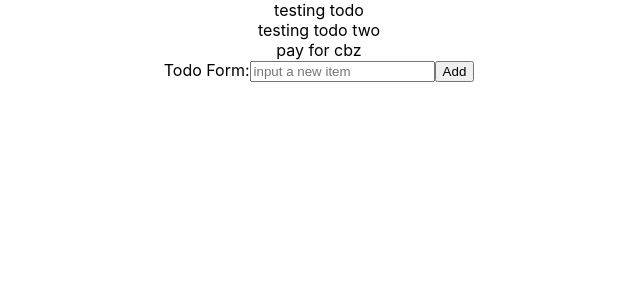
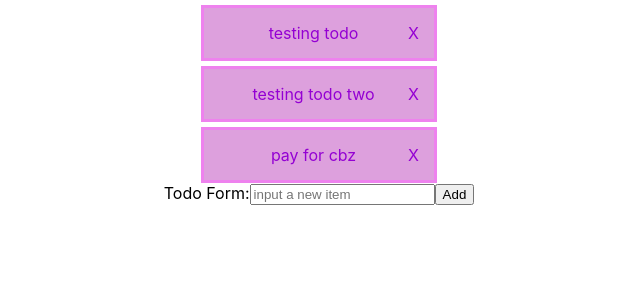
Before and after one commit to OnceRobert/React-Redux-Todo-List-Practice, a React (Create React App) app: page / in a window 1280 px wide. Shown: the top 300 px of the page, without its empty margins (321-961 px from the left). Built offline with nearby package versions, Linux system fonts and the light colour scheme.

Commit message:
[React-Redux Todo-List][Angelo] feat: Implemented removeTodo onclick, and added some css design elements

```diff
--- a/src/App.css
+++ b/src/App.css
@@ -1,5 +1,7 @@
 .App {
   text-align: center;
+  align-items: center;
+
 }
 
 .App-logo {
--- a/src/features/todos/components/TodoItem.js
+++ b/src/features/todos/components/TodoItem.js
@@ -1,14 +1,31 @@
 import React from 'react';
-import { useSelector } from "react-redux";
-import { selectTodoById} from "../reducers/todosSlice";
+import { useDispatch, useSelector } from "react-redux";
+import { selectTodoById, ToggleTodo, RemoveTodo} from "../reducers/todosSlice";
+import "../styles/TodoItem.css"
 
 
 function TodoItem(props){
     const todo = useSelector(state => selectTodoById(state,props.itemId));
+    const dispatch = useDispatch();
+
+    function handleClick(){
+        dispatch(ToggleTodo(props.itemId));
+        console.log("I have been Clicked");
+    }
+
+    function handleRemove(event){
+        dispatch(RemoveTodo(props.itemId));
+        event.stopPropagation();
+        console.log("I keel you");
+    }
+
+    const todoStatus = todo.done ? "done" : "";
+
     return (
-        <div>
+        <div className={`TodoItem ${todoStatus}`} onClick={handleClick} >
             {todo.text}
-        </div>
+        <div className="removeButton" onClick={handleRemove}>X</div>
+    </div>
     );
 }
 
--- a/src/features/todos/reducers/todosSlice.js
+++ b/src/features/todos/reducers/todosSlice.js
@@ -28,13 +28,21 @@ const todoSlice = createSlice({
     reducers: {
         AddTodo(state, action){
             todosAdapter.addOne(state, {
-                id: uuid(),
+                id: uuid  (),
                 text: action.payload,
                 done: false,
             });
             console.log("Add todo action: ", action);
             return state;
 
+        },
+        ToggleTodo(state, action){
+            const todo = state.entities[action.payload];
+            todo.done = !todo.done;
+        },
+        RemoveTodo(state, action){
+            //const todo = state.entities[action.payload];
+            todosAdapter.removeOne(state,action.payload);
         }
     }
 });
@@ -45,4 +53,4 @@ export const { selectIds: selectTodoIds, selectById: selectTodoById} = todosAdap
         (state) => state.todoList
     );
 
-export const {AddTodo} = todoSlice.actions;
+export const {AddTodo, ToggleTodo, RemoveTodo} = todoSlice.actions;
--- /dev/null
+++ b/src/features/todos/styles/TodoGroup.css
@@ -0,0 +1,3 @@
+div{
+    align-content: center;
+}
--- /dev/null
+++ b/src/features/todos/styles/TodoItem.css
@@ -0,0 +1,21 @@
+.TodoItem{
+    background-color: plum;
+    width: 200px;
+    margin:auto;
+    padding:15px;
+    border: 3px;
+    border-style: solid;
+    border-color: violet;
+    margin-top: 5px;
+    color: darkviolet;
+}
+
+.TodoItem.done{
+    background-color: pink;
+    text-decoration: line-through;
+}
+
+.removeButton{
+    float: right;
+    text-align: right;
+}
```
